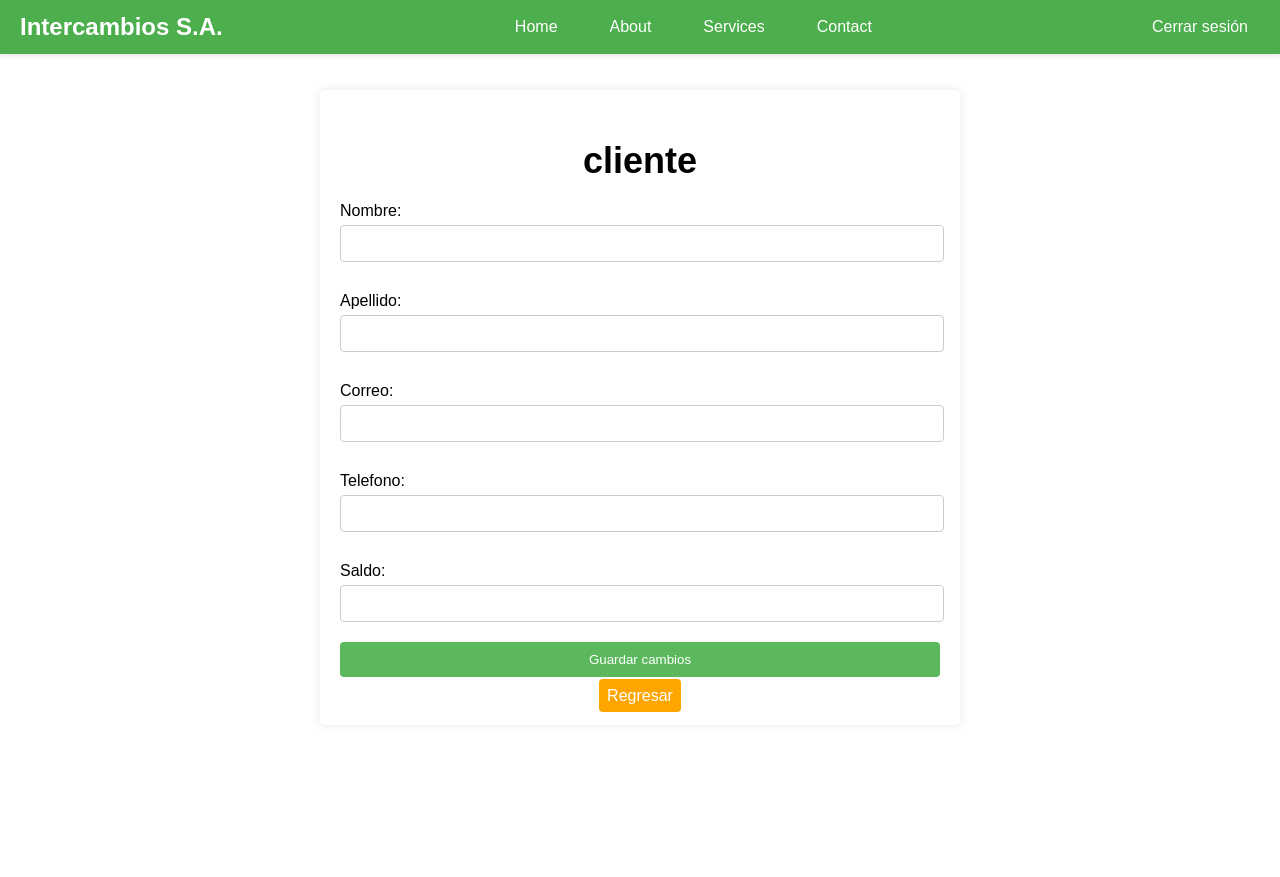
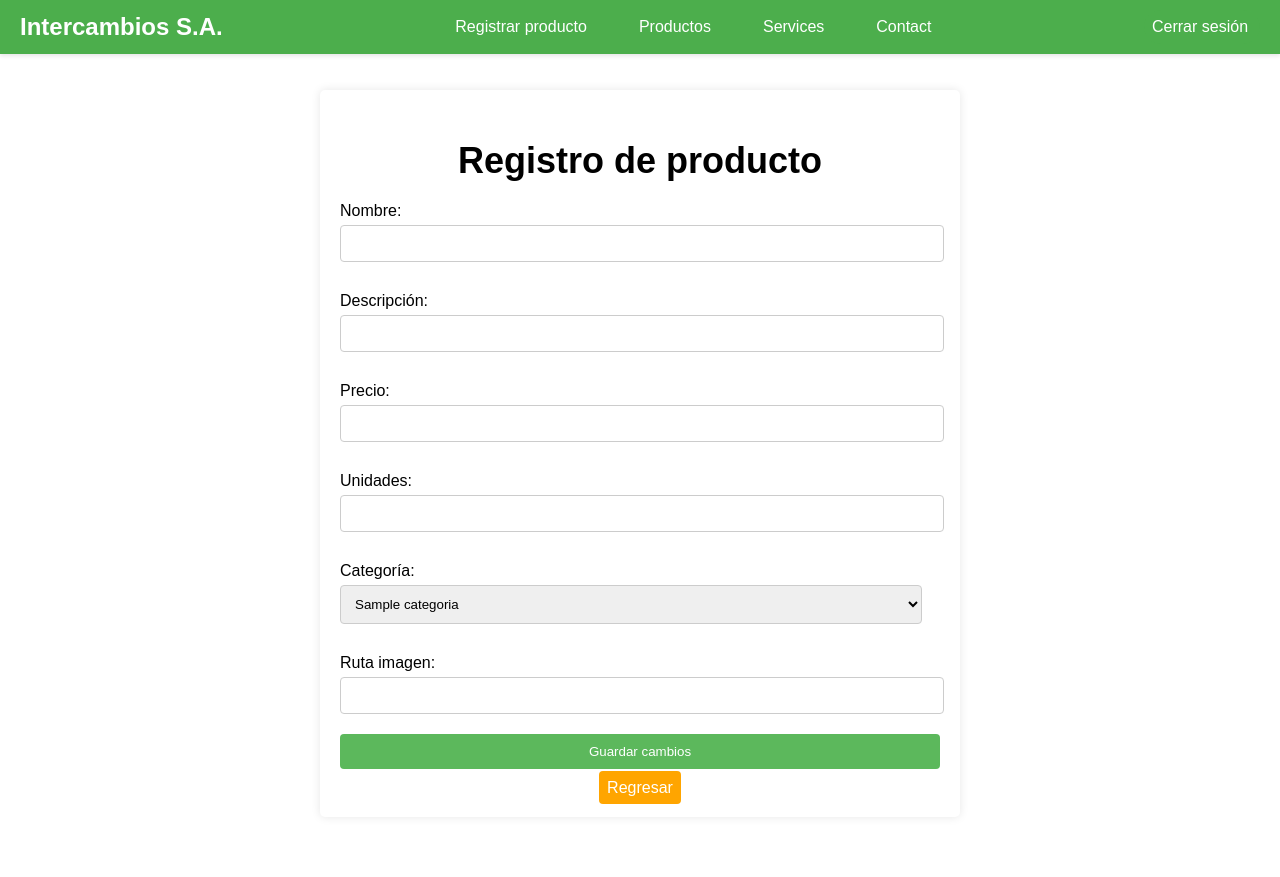
Before and after one commit to luisbaquiax/hola-mundo-php, a PHP site: page /frontend/vista/cliente/RegistroProducto.php in a window 1280 px wide. Before the commit the page ends 712 px from the top, so only its background shows below. Run offline with PHP 8.4, Linux system fonts and the light colour scheme; tables that the repository leaves empty hold one stand-in row (values such as "Sample post").

```diff
--- /dev/null
+++ b/market-place/backend/controller/ControllerCategoria.php
@@ -0,0 +1,33 @@
+<?php
+require_once __DIR__ . '/../coneccion/Coneccion.php';
+require_once __DIR__ . '/../objects/Categoria.php';
+class ControllerCategoria
+{
+    private $connection;
+    private $conn;
+
+    public function __construct(){
+        $this->connection = new Coneccion();
+        $this->conn = $this->connection->getconexion();
+    }
+
+    public function getCategorias(){
+        $list = array();
+
+        $sql = "SELECT * FROM categorias";
+        $stmt = $this->conn->prepare($sql);
+        $stmt->execute();
+        $result = $stmt->get_result();
+
+        if ($result->num_rows > 0) {
+            while ($row = $result->fetch_assoc()) {
+                $aux = new Categoria(
+                    $row['id'],
+                    $row['nombre']
+                );
+                $list[] = $aux;
+            }
+        }
+        return $list;
+    }
+}
--- a/market-place/backend/controller/PeticionUsers.php
+++ b/market-place/backend/controller/PeticionUsers.php
@@ -17,6 +17,7 @@ case 'POST':
         $_SESSION['user'] = serialize($user);
         header('Location: ../../frontend/vista/cliente/ProductosPublicados.php');
     }else{
+
         header('Location: ../../frontend/vista/Login.php');
     }
 
@@ -26,7 +27,8 @@ case 'GET':
     switch ($accion) {
         case 'salir';
             header('Location: ../../index.php');
-            session_destroy();
+            session_start();
+            unset($_SESSION['user']);
         break;
     }
     echo 'hola GET';
--- a/market-place/frontend/assets/css/styles.css
+++ b/market-place/frontend/assets/css/styles.css
@@ -1,21 +1,21 @@
-#customers {
+#tables {
     font-family: Arial, Helvetica, sans-serif;
     border-collapse: collapse;
     width: 100%;
 }
 
-#customers td, #customers th {
+#tables td, #tables th {
     border: 1px solid #ddd;
     padding: 8px;
 }
 /**
 colorea don fondo blanco gris las filas pares
  */
-#customers tr:nth-child(even){background-color: #f2f2f2;}
+#tables tr:nth-child(even){background-color: #f2f2f2;}
 
-#customers tr:hover {background-color: #ddd;}
+#tables tr:hover {background-color: #ddd;}
 
-#customers th {
+#tables th {
     padding-top: 12px;
     padding-bottom: 12px;
     text-align: left;
--- a/market-place/frontend/vista/cliente/Menu.php
+++ b/market-place/frontend/vista/cliente/Menu.php
@@ -3,8 +3,8 @@
     <div class="container-navbar">
         <a href="#" class="brand">Intercambios S.A.</a>
         <ul class="nav-links">
-            <li><a href="#home">Home</a></li>
-            <li><a href="#about">About</a></li>
+            <li><a href="RegistroProducto.php">Registrar producto</a></li>
+            <li><a href="ProductosPublicados.php">Productos</a></li>
             <li class="dropdown">
                 <a href="#services" class="dropbtn">Services</a>
                 <div class="dropdown-content">
--- a/market-place/frontend/vista/cliente/RegistroProducto.php
+++ b/market-place/frontend/vista/cliente/RegistroProducto.php
@@ -16,6 +16,12 @@ $cliente = isset($_SESSION['cliente']) ? unserialize($_SESSION['cliente']) : new
         unset($_SESSION['cliente']);
     }
 */
+
+require_once __DIR__. "/../../../backend/controller/ControllerCategoria.php";
+require_once __DIR__. "/../../../backend/objects/Categoria.php";
+
+$controller = new ControllerCategoria();
+$listCat = $controller->getCategorias();
 ?>
 
 <!DOCTYPE html>
@@ -35,28 +41,35 @@ $cliente = isset($_SESSION['cliente']) ? unserialize($_SESSION['cliente']) : new
     ?>
     <section>
         <div class="container">
-            <h1> cliente</h1>
-            <form method="POST" action="../../api/model/ControllerPeticionCliente.php">
+            <h1> Registro de producto</h1>
+            <form method="POST" action="../../../backend/controller/PeticionUsers.php">
                 <input type="hidden" name="id" value="" />
 
                 <label for="nombre">Nombre:</label>
                 <input type="text" id="nombre" value="" name="nombre" required>
 
-                <label for="apellido">Apellido:</label>
-                <input type="text" id="apellido" value="" name="apellido" required>
+                <label for="descripcion">Descripción:</label>
+                <input type="text" id="descripcion" value="" name="descripcion" required>
 
-                <label for="correo">Correo:</label>
-                <input type="email" id="correo" value="" name="correo" required>
+                <label for="precio">Precio:</label>
+                <input type="number" id="precio" value="" name="precio" required min="0">
 
-                <label for="telefono">Telefono:</label>
-                <input type="tel" id="telefono" value="" name="telefono" required minlength="8" maxlength="8">
+                <label for="unidades">Unidades:</label>
+                <input type="number" id="unidades" value="" name="unidades" required min="0">
 
-                <label for="saldo">Saldo:</label>
-                <input type="number" id="saldo" value="" name="saldo" required>
+                <label for="categoria">Categoría:</label>
+                <select id="categoria" name="categoria">
+                    <?php foreach($listCat as $cat): ?>
+                        <option value="<?= $cat->getId(); ?>"><?= $cat->getNombre(); ?></option>
+                    <?php endforeach; ?>
+                </select>
+
+                <label for="ruta">Ruta imagen:</label>
+                <input type="text" id="ruta" value="" name="ruta" required>
 
                 <button type="submit" class="btn-green" style="margin-bottom: 10px">Guardar cambios</button>
                 <div style="text-align: center">
-                    <a class="btn btn-warning" href="../../index.php">Regresar</a>
+                    <a class="btn btn-warning" href="ProductosPublicados.php">Regresar</a>
                 </div>
             </form>
         </div>
```
Also changed, not shown: market-place/backend/controller/ControllerProducts.php (renamed from market-place/backend/controller/ControllerProducto.php, +11 -8 lines), market-place/backend/controller/Products.php (deleted, +0 -41 lines), market-place/frontend/vista/cliente/ProductosPublicados.php (+6 -3 lines).
